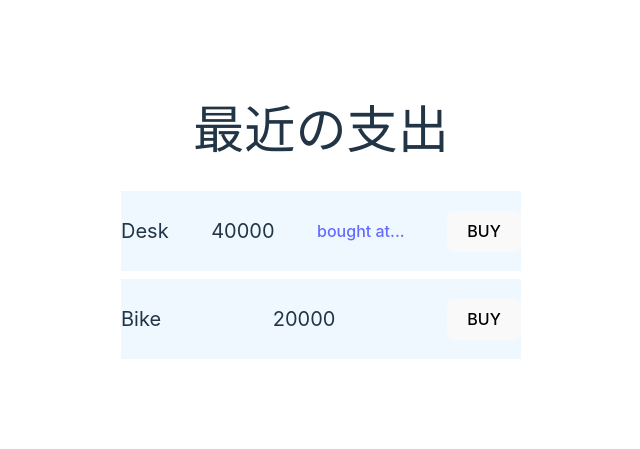
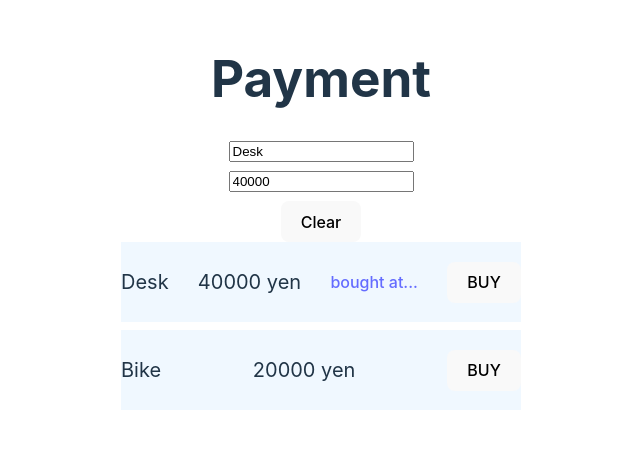
Before and after one commit to Tomo-TW-code/vue3_vite_ts, a Vue app in the folder vue_sample/vue_sample/: page / in a window 1280 px wide. Shown: the part 183-632 px from the top of the page, without its empty margins (319-959 px from the left). Built offline with nearby package versions, Linux system fonts and the light colour scheme.

Commit message:
v-model 双方向バインドまで

```diff
--- a/vue_sample/vue_sample/src/components/Payment.vue
+++ b/vue_sample/vue_sample/src/components/Payment.vue
@@ -1,9 +1,15 @@
 <script setup lang="ts">
+import { reactive } from 'vue'
 
-const itemName1: string = 'Desk'
+// const itemName1 = ref<string>('Desk')
 const itemName2: string = 'Bike'
 
-const price1: number = 40000
+const item1 = reactive({
+  name: 'Desk',
+  price: 40000
+})
+
+// const price1: number = 40000
 const price2: number = 20000
 
 const url1 = 'https://google.com'
@@ -12,21 +18,42 @@ const buy = (itemName: string) => {
   alert('Are you sure to buy ' + itemName + '?')
 }
 
+// v-modelを記述すれば不要
+// const input = (e: any) => {
+//   item1.name = e.target.value
+// }
+// const inputPrice = (e: any) => {
+//   item1.price = e.target.value
+// }
+
+const clear = () => {
+  item1.name = 'なし'
+  item1.price = 0
+}
+
 </script>
 
 <template>
   <div class="container">
-    <h1>最近の支出</h1>
+    <h1>Payment</h1>
+    <input v-model="item1.name" />
+    <input v-model="item1.price" />
+
+    <!-- v-modelで記述する際は不要 -->
+    <!-- <input @input="input" :value="item1.name" /> -->
+    <!-- <input @input="inputPrice" :value="item1.price" /> -->
+
+    <button @click="clear">Clear</button>
     <div class="payment">
-      <label>{{ itemName1 }}</label>
-      <label>{{ price1 }}</label>
+      <label>{{ item1.name }}</label>
+      <label>{{ item1.price }} yen</label>
       <a :href="url1"> bought at...</a>
-      <button @click="buy(itemName1)">BUY</button>
+      <button @click="buy(item1.name)">BUY</button>
     </div>
     <div class="payment">
       <label>{{ itemName2 }}</label>
-      <label>{{ price2 }}</label>
-      <button @click="buy(itemName1)">BUY</button>
+      <label>{{ price2 }} yen</label>
+      <button @click="buy(itemName2)">BUY</button>
     </div>
   </div>
 </template>
@@ -48,6 +75,10 @@ const buy = (itemName: string) => {
   margin-bottom: .5em;
 }
 
+input {
+  margin-bottom: .7em;
+}
+
 label {
   font-size: 20px;
 }
```
